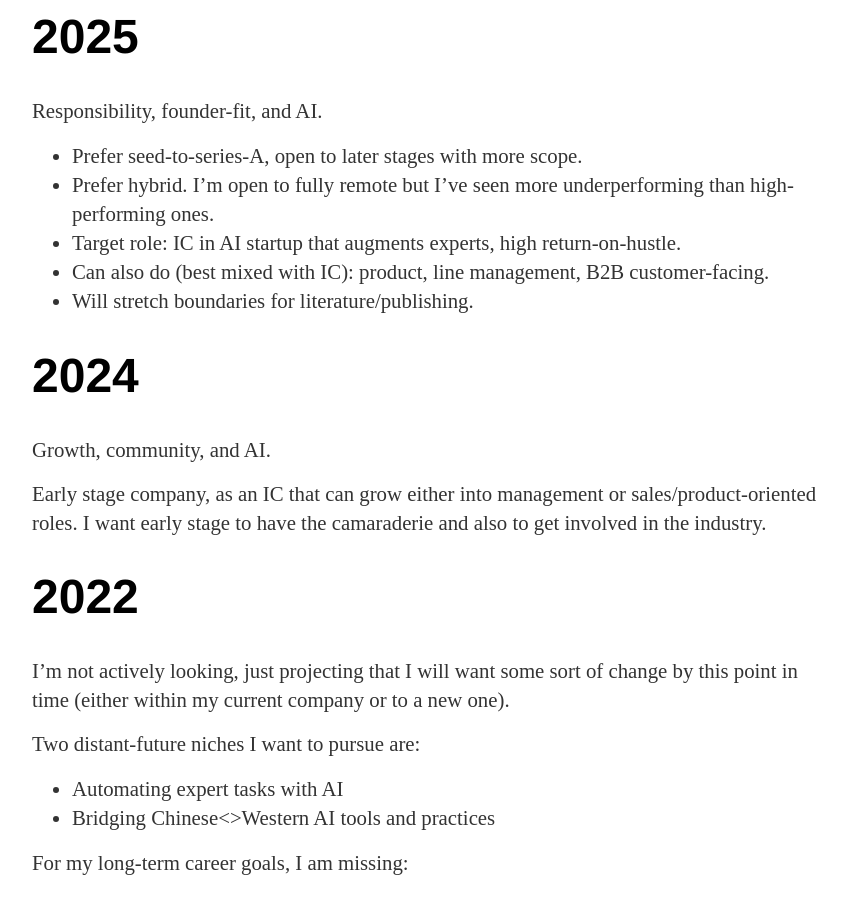
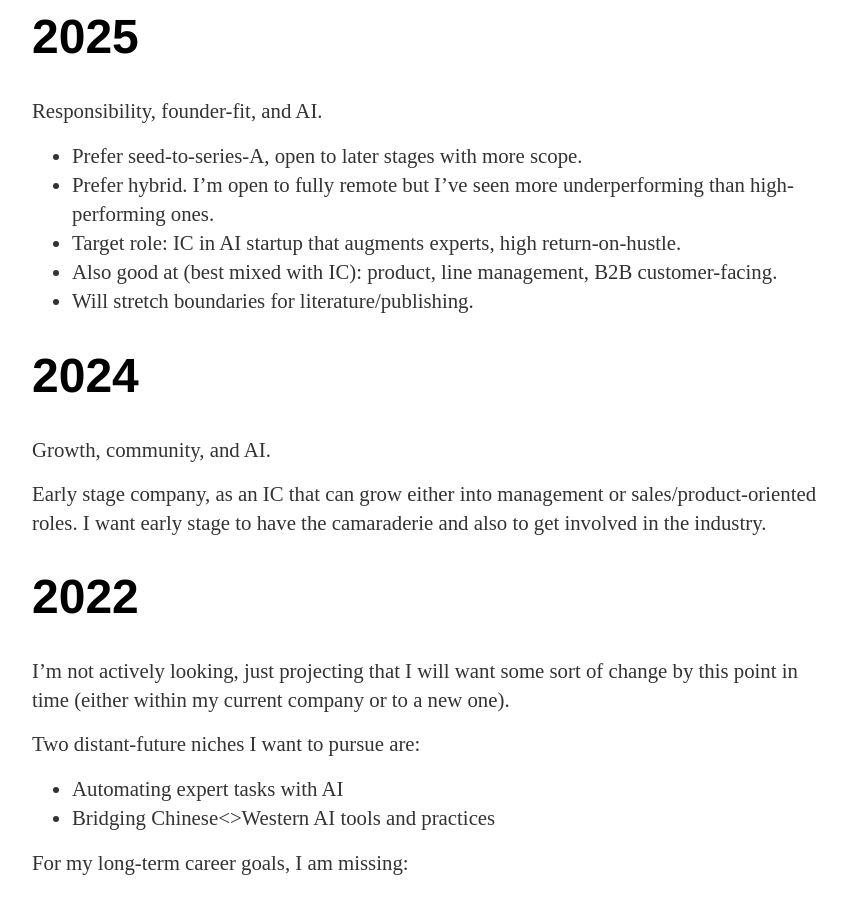
Before and after one commit to curiousest/curiousest.github.io, a Jekyll site: the page built from _posts/2019-09-07-what-Im-looking-for-in-my-next-job.md, in a window 1280 px wide and 900 px high, scrolled down 385 px. Shown: the whole window, without its empty margins (208-1054 px from the left). Built offline with Jekyll 4.4.1, drawn with Linux system fonts in a browser that asks for light colours.

Commit message:
Updates.

```diff
--- a/_posts/2019-09-07-what-Im-looking-for-in-my-next-job.md
+++ b/_posts/2019-09-07-what-Im-looking-for-in-my-next-job.md
@@ -20,7 +20,7 @@ Responsibility, founder-fit, and AI.
 - Prefer seed-to-series-A, open to later stages with more scope.
 - Prefer hybrid. I'm open to fully remote but I've seen more underperforming than high-performing ones.
 - Target role: IC in AI startup that augments experts, high return-on-hustle.
-- Can also do (best mixed with IC): product, line management, B2B customer-facing.
+- Also good at (best mixed with IC): product, line management, B2B customer-facing.
 - Will stretch boundaries for literature/publishing.
 
 # 2024
```
